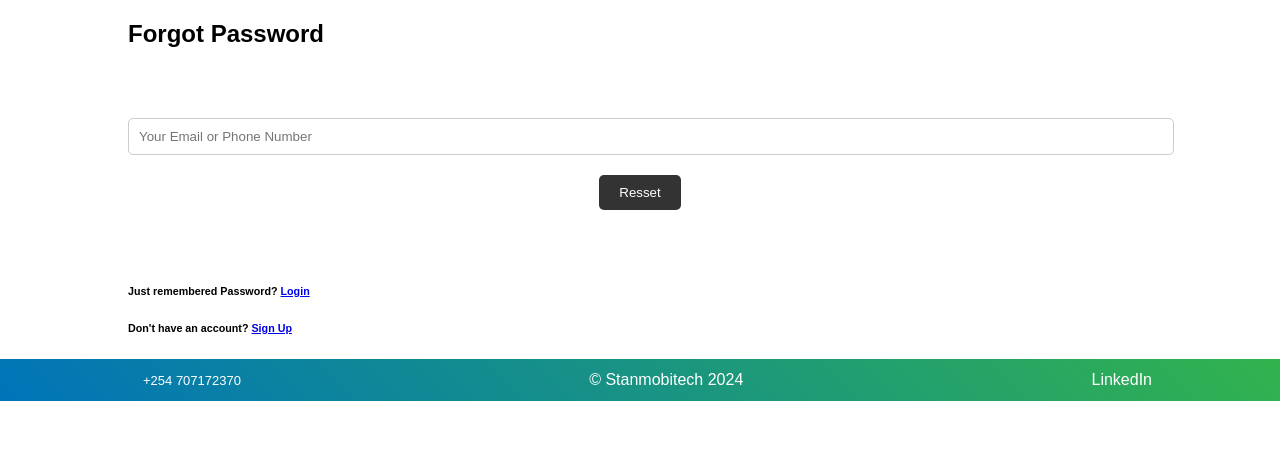
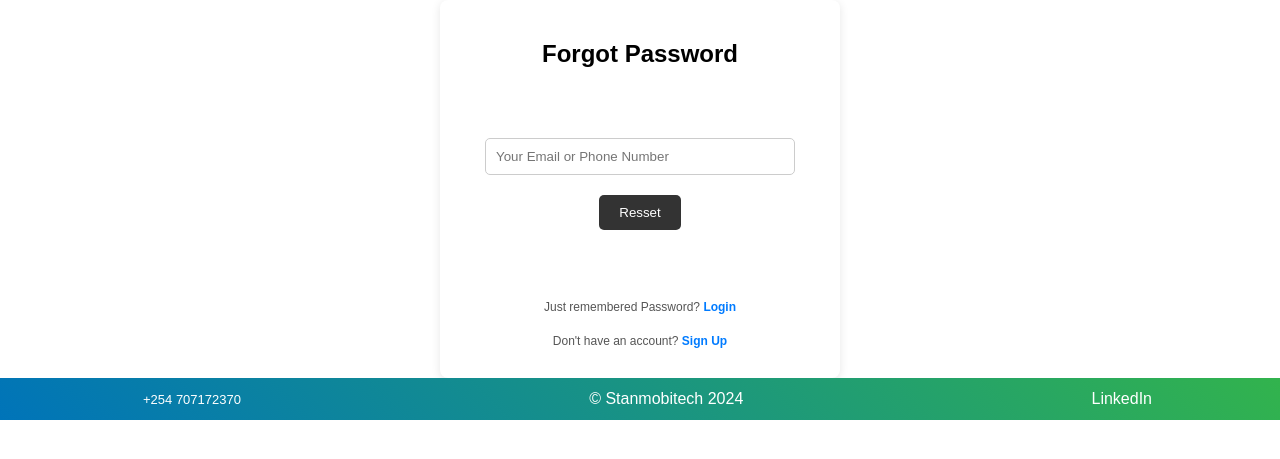
Before and after one commit to yebente/shop, a PHP site: page /resset.html in a window 1280 px wide. Shown: the part 45-504 px from the top of the page. Run offline with PHP 8.4, Linux system fonts and the light colour scheme.

Commit message:
Form CSS in Section code to re use code

```diff
--- a/login.html
+++ b/login.html
@@ -25,8 +25,8 @@
         </header>
 
         <!-- Login Form -->
-        <section class="login-form">
-            <div class="container">
+        <section class="form">
+            <div class="form-container">
                 <h1>Login</h1>
                 <form action="#" method="POST">
                     <input type="email" name="email" placeholder="Your Email" required>
--- a/resset.html
+++ b/resset.html
@@ -25,15 +25,15 @@
         </header>
 
         <!-- Login Form -->
-        <section class="login-form">
-            <div class="container">
+        <section class="form">
+            <div class="form-container">
                 <h1>Forgot Password</h1>
                 <form action="#" method="POST">
                     <input type="email" name="email" placeholder="Your Email or Phone Number" required>
                     <button type="submit">Resset</button>
                 </form>
-                <h6>Just remembered Password? <a href="login.html">Login</a></h6>
-                <h6>Don't have an account? <a href="signup.html">Sign Up</a></h6>
+                <p>Just remembered Password? <a href="login.html">Login</a></p>
+                <p>Don't have an account? <a href="signup.html">Sign Up</a></p>
 
             </div>
         </section>
--- a/signup.html
+++ b/signup.html
@@ -24,8 +24,8 @@
     </header>
 
     <!-- Sign Up Form -->
-    <section class="signup-form">
-        <div class="container">
+    <section class="form">
+        <div class="form-container">
             <h1>Creat Account</h1>
             <form action="#" method="POST">
                 <input type="text" name="name" placeholder="Your Name" required>
--- a/styles.css
+++ b/styles.css
@@ -16,6 +16,7 @@
     width: 80%;
     margin: 0 auto;
   }
+
 /* Header and Footer Styles*/
 header, footer {
     background: linear-gradient(45deg, #0074B9, #32B34D);
@@ -118,12 +119,10 @@ form {
   text-align: center;
 }
 
-form h1 {
-  margin-bottom: 30px;
-}
+
 
 form input {
-  width: 100%;
+  width: 80%;
   padding: 10px;
   margin-bottom: 20px;
   border-radius: 5px;
@@ -143,23 +142,40 @@ form button {
 form button:hover {
   background-color: #555;
 }
-/* Styling for h6 elements in the login form */
-.login-form p, .signup-form p {
+
+/* Container styling to contain and center the login form */
+.form-container {
+  max-width: 400px; /* Fixed maximum width for the form */
+  width: 90%; /* Ensure the form is responsive */
+  margin: 0 auto; /* Center horizontally */
+  background-color: #fff;
+  padding: 20px;
+  border-radius: 8px;
+  box-shadow: 0 2px 10px rgba(0, 0, 0, 0.1);
+  box-sizing: border-box; /* Include padding in the element's width */
+}
+
+/* Styling for text in the forms */
+.form {
+  text-align: center;
+}
+
+/* Styling for p elements in the login form */
+.form p{
   font-size: 12px;
   color: #555;
   margin-top: 20px;
   margin-bottom: 10px;
   font-weight: normal;
-  text-align: center;
 }
 
-.login-form p a {
+.form p a {
   color: #007bff; /* Blue color for links */
   text-decoration: none;
   font-weight: bold;
 }
 
-.login-form p a:hover {
+.form p a:hover {
   text-decoration: underline;
   color: #0056b3; /* Darker blue on hover */
 }
@@ -183,3 +199,16 @@ form button:hover {
   .cart-summary {
     text-align: center;
   }
+  /* Cart Summary Styles */
+.cart-summary button  {
+  width: auto; /* Set a reduced width */
+  height: 35px; /* Set a reduced height */
+  background-color: #28a745;
+  color: #fff;
+  border: none;
+  padding: 5px 10px;
+  border-radius: 5px;
+  cursor: pointer;
+  font-size: 14px;
+  margin-top: 10px;
+}
```
